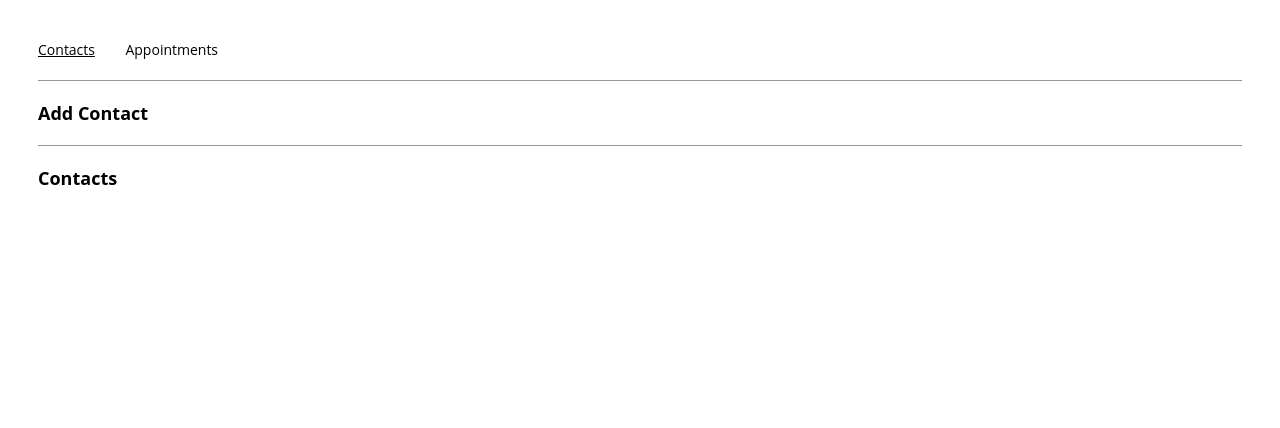
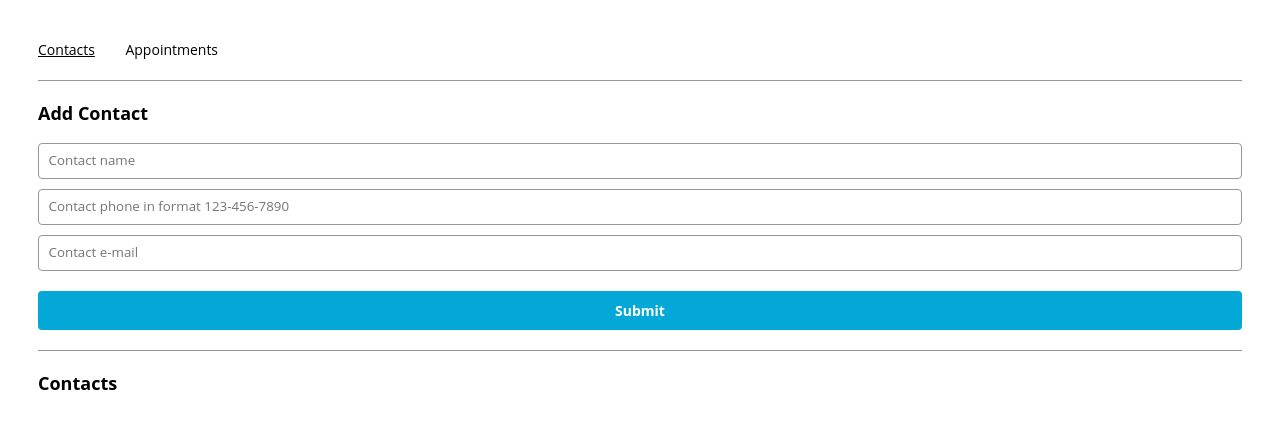
Before and after one commit to sultanby/appointment-planner, a React (Create React App) app: page /contacts in a window 1280 px wide. Shown: the top 428 px of the page. Built offline with nearby package versions, Linux system fonts and the light colour scheme.

Commit message:
ContactPage and ContactForm components done

```diff
--- a/src/App.js
+++ b/src/App.js
@@ -13,17 +13,17 @@ function App() {
     APPOINTMENTS: "/appointments",
   };
 
-  function addContact(name, phone, mail) {
+  function addContact(name, phone, email) {
     console.log('You clicked submit contact.');
 
     const newContact = {
       name: name,
       phone: phone,
-      mail: mail,
+      email: email,
     };
 
     setContacts(prev => {
-      return {...prev, newContact}
+      return [...prev, newContact]
     });
   }
 
@@ -38,7 +38,7 @@ function App() {
     };
 
     setAppointments(prev => {
-      return {...prev, newAppointment}
+      return [...prev, newAppointment]
     });
   }
 
--- a/src/components/contactForm/ContactForm.js
+++ b/src/components/contactForm/ContactForm.js
@@ -9,7 +9,44 @@ export const ContactForm = ({
   setEmail,
   handleSubmit
 }) => {
+
+  const handleNameChange = (e) => {
+    setName(e.target.value)
+  }
+
+  const handlePhoneChange = (e) => {
+    setPhone(e.target.value)
+  }
+
+  const handleMailChange = (e) => {
+    setEmail(e.target.value)
+  }
+
   return (
-    ContactForm
+    <form onSubmit={handleSubmit}>
+      <input
+        type='text'
+        value={name}
+        placeholder='Contact name'
+        onChange={handleNameChange}
+        required
+      />
+      <input
+        type='tel'
+        value={phone}
+        placeholder='Contact phone in format 123-456-7890'
+        onChange={handlePhoneChange}
+        pattern='^(\+\d{1,2}\s?)?1?\-?\.?\s?\(?\d{3}\)?[\s.-]?\d{3}[\s.-]?\d{4}$'
+        required
+      />
+      <input
+        type='email'
+        value={email}
+        placeholder='Contact e-mail'
+        onChange={handleMailChange}
+        required
+      />
+      <input type='submit' />
+    </form>
   );
 };
--- a/src/containers/contactsPage/ContactsPage.js
+++ b/src/containers/contactsPage/ContactsPage.js
@@ -1,32 +1,45 @@
-import React from "react";
+import React, { useState, useEffect } from "react";
+import { ContactForm } from '../../components/contactForm/ContactForm';
+import { TileList } from '../../components/tileList/TileList'
 
-export const ContactsPage = () => {
-  /*
-  Define state variables for
-  contact info and duplicate check
-  */
+export const ContactsPage = ({contacts, addContact}) => {
+  const [name, setName] = useState("");
+  const [phone, setPhone] = useState("");
+  const [email, setEmail] = useState("");
+  const [isDuplicate, setIsDuplicate] = useState(false);
 
   const handleSubmit = (e) => {
     e.preventDefault();
-    /*
-    Add contact info and clear data
-    if the contact name is not a duplicate
-    */
+    if (isDuplicate !== true) {
+      addContact(name, phone, email);
+      setName('');
+      setPhone('');
+      setEmail('');
+    }
   };
 
-  /*
-  Using hooks, check for contact name in the
-  contacts array variable in props
-  */
+  useEffect(() => {
+    console.log(contacts);
+    const found = contacts.find(contact => contact.name === name);
+    if (found === undefined) {
+      setIsDuplicate(false);
+    }
+    else {
+      setIsDuplicate(true);
+    }
+  }, [name])
 
   return (
     <div>
       <section>
         <h2>Add Contact</h2>
+        {isDuplicate ? 'Name already exists' : ''}
+        <ContactForm name={name} phone={phone} email={email} setName={setName} setPhone={setPhone} setEmail={setEmail} handleSubmit={handleSubmit} />
       </section>
       <hr />
       <section>
         <h2>Contacts</h2>
+        <TileList contacts={contacts} />
       </section>
     </div>
   );
```
